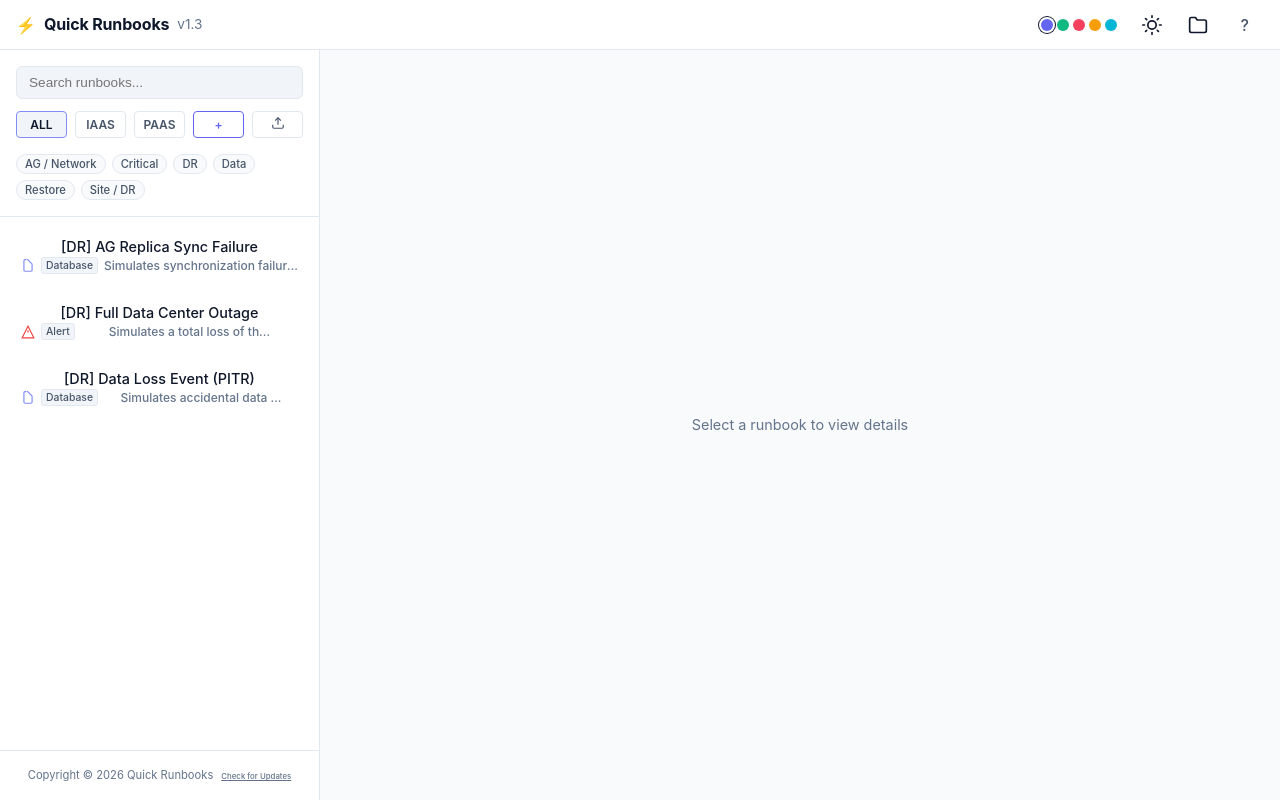
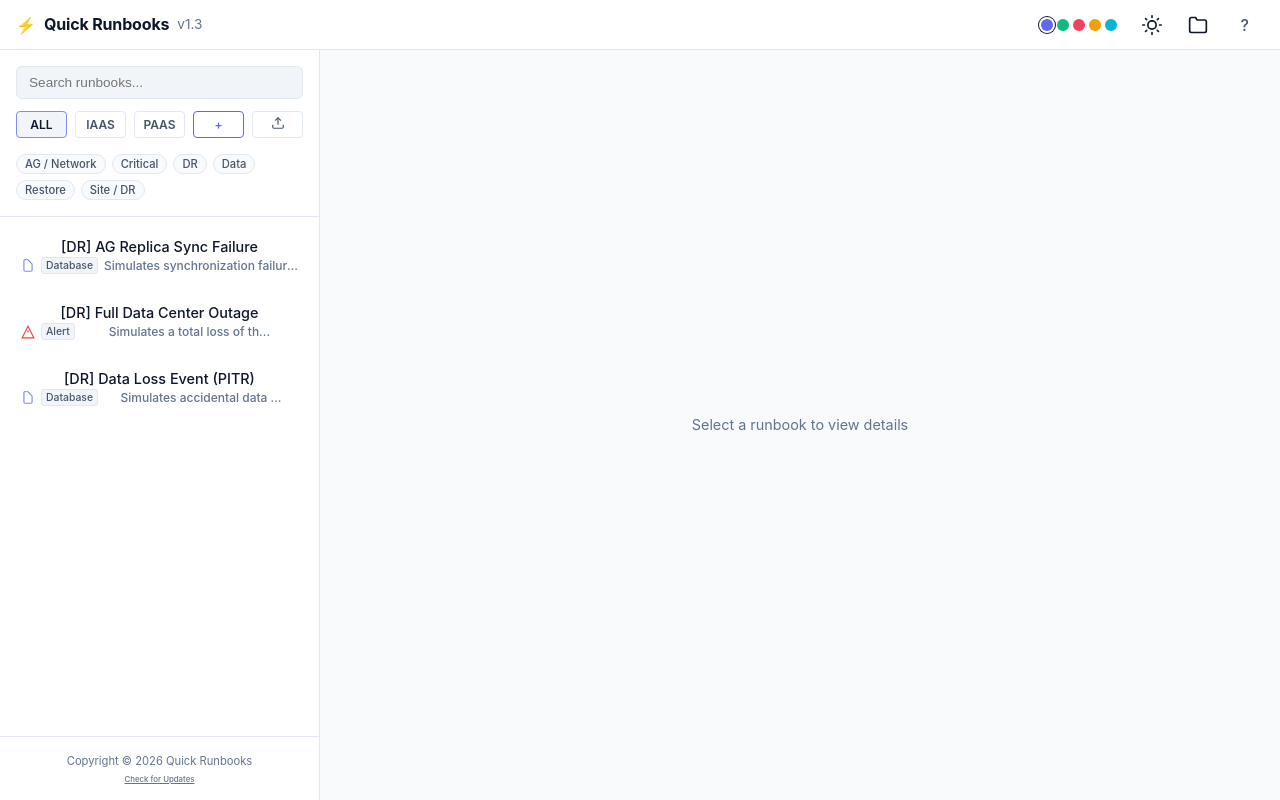
Before and after one commit to pbasualdo/qruns-releases, a React (Vite) app: page / in a window 1280 px wide. Built offline with nearby package versions, Linux system fonts and the light colour scheme.

Commit message:
Bump version to 1.3.4, fix UI spacing and enable update-not-available event

```diff
--- a/electron/main.ts
+++ b/electron/main.ts
@@ -519,7 +519,7 @@ autoUpdater.on('update-available', (info) => {
 });
 
 autoUpdater.on('update-not-available', (info) => {
-    // win?.webContents.send('update-not-available', info);
+    win?.webContents.send('update-not-available', info);
 });
 
 autoUpdater.on('error', (err) => {
--- a/package.json
+++ b/package.json
@@ -1,7 +1,7 @@
 {
   "name": "qruns",
   "description": "A modern, efficient runbook executor for operations teams.",
-  "version": "1.3.3",
+  "version": "1.3.4",
   "author": "Me",
   "main": "dist-electron/main.js",
   "type": "module",
--- a/src/components/QRunList.css
+++ b/src/components/QRunList.css
@@ -122,6 +122,10 @@
     font-size: 0.7rem;
     color: var(--text-tertiary);
     text-align: center;
+    display: flex;
+    flex-direction: column;
+    align-items: center;
+    gap: 4px;
 }
 
 .update-status {
--- a/src/components/QRunList.tsx
+++ b/src/components/QRunList.tsx
@@ -72,6 +72,11 @@ export const QRunList: React.FC = () => {
             console.error('Update error:', err);
             setUpdateStatus('error');
             setTimeout(() => setUpdateStatus(null), 5000);
+        });
+        window.electronAPI.onUpdateNotAvailable(() => {
+            console.log('Update not available');
+            setUpdateStatus('not-available');
+            setTimeout(() => setUpdateStatus(null), 3000);
         });
     }
   }, []);
@@ -297,16 +302,27 @@ export const QRunList: React.FC = () => {
 
             <div className="sidebar-footer">
                 <div className="copyright">
-                    Copyright © 2026 Quick Runbooks
+                    <div>Copyright © 2026 Quick Runbooks</div>
+                    <div style={{ display: 'flex', alignItems: 'center', gap: '8px' }}>
                         <button
                             className="btn-link text-tertiary"
-                        style={{ marginLeft: '8px', fontSize: '0.7em', textDecoration: 'underline', cursor: 'pointer', background: 'none', border: 'none', padding: 0 }}
+                            style={{
+                                fontSize: '0.7em',
+                                textDecoration: 'underline',
+                                cursor: 'pointer',
+                                background: 'none',
+                                border: 'none',
+                                padding: 0,
+                                opacity: (updateStatus === 'checking' || updateStatus === 'downloading') ? 0.5 : 1
+                            }}
                             onClick={handleCheckForUpdates}
                             disabled={updateStatus === 'checking' || updateStatus === 'downloading'}
                         >
                             {updateStatus === 'checking' ? 'Checking...' : 'Check for Updates'}
                         </button>
-                    {updateStatus === 'error' && <span style={{ color: 'var(--danger)', marginLeft: '8px', fontSize: '0.8em' }}>Error checking</span>}
+                        {updateStatus === 'error' && <span style={{ color: 'var(--danger)', fontSize: '0.8em' }}>Error</span>}
+                        {updateStatus === 'not-available' && <span style={{ color: 'var(--success)', fontSize: '0.8em' }}>Up to date</span>}
+                    </div>
                 </div>
                 {updateStatus === 'downloading' && (
                     <div className="update-status">
--- a/src/vite-env.d.ts
+++ b/src/vite-env.d.ts
@@ -14,6 +14,7 @@ interface Window {
     quitAndInstall: () => Promise<void>;
     onUpdateAvailable: (callback: (info: any) => void) => void;
     onUpdateDownloaded: (callback: (info: any) => void) => void;
+    onUpdateNotAvailable: (callback: () => void) => void;
     onUpdateError: (callback: (err: any) => void) => void;
     downloadTemplate: (format: 'json' | 'md') => Promise<{ success: boolean; error?: string }>;
     importRunbook: () => Promise<{ success: boolean; error?: string }>;
```
Also changed, not shown: electron/preload.ts (+4 -3 lines), 1 other file (tests, documents, lock files or other folders). Lines whose indentation alone changed are shown as unchanged.
